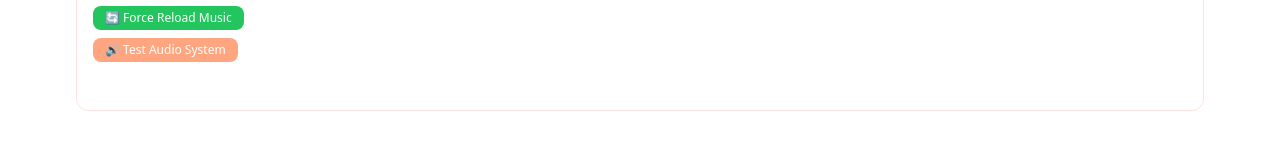
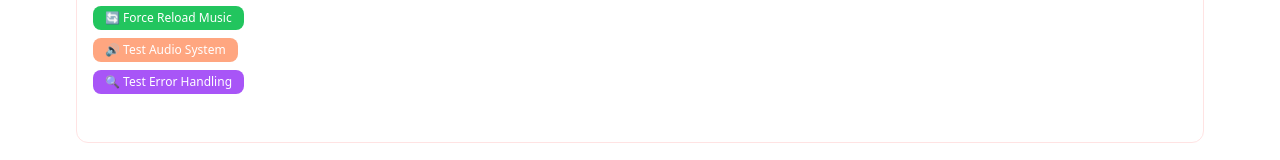
Before and after one commit to elisezhu123/emo-copilot, a React (Vite) app: page /music-playlists in a window 1280 px wide. Shown: the part 415-575 px from the top of the page. Built offline with nearby package versions, Linux system fonts and the light colour scheme; no server answers.

Commit message:
Add audio debug button to test error handling
cgen-9955f2bf509f411aafbe0752c2ff207e

```diff
--- a/client/pages/MusicPlaylists.tsx
+++ b/client/pages/MusicPlaylists.tsx
@@ -36,7 +36,7 @@ const MusicPlaylists = () => {
         await simpleMusicService.updateGenres(savedGenres);
 
         const allTracks = await simpleMusicService.getAllTracks();
-        console.log('���� Final tracks loaded:', allTracks.length);
+        console.log('🎵 Final tracks loaded:', allTracks.length);
         setTracks(allTracks);
 
         if (allTracks.length > 0) {
@@ -461,6 +461,28 @@ const MusicPlaylists = () => {
               >
                 🔊 Test Audio System
               </button>
+
+              <button
+                onClick={async () => {
+                  try {
+                    console.log('🔍 Testing audio error handling...');
+                    const invalidTrack = {
+                      id: 'error_test',
+                      title: 'Error Test',
+                      artist: 'Debug Test',
+                      duration: 10,
+                      genre: 'Test',
+                      url: 'https://invalid-url-that-should-fail.com/nonexistent.mp3'
+                    };
+                    await playTrack(invalidTrack);
+                  } catch (error) {
+                    console.log('✅ Error handling test completed - check console for detailed error info');
+                  }
+                }}
+                className="text-xs bg-purple-500 text-white px-3 py-1 rounded-lg hover:bg-opacity-80 block"
+              >
+                🔍 Test Error Handling
+              </button>
             </div>
           </div>
         )}
```
